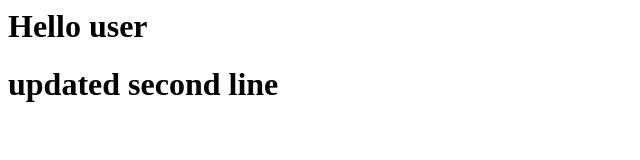
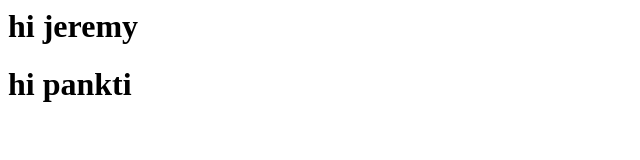
Before and after one commit to docdoom12345/webrepo, a plain HTML site: page index.html in a window 1280 px wide. Shown: the whole page, without its empty margins (0-640 px from the left). Drawn offline with Linux system fonts and the light colour scheme.

Commit message:
Update index.html

```diff
--- a/index.html
+++ b/index.html
@@ -1,2 +1,2 @@
-<h1>Hello user</h1>
-<h1>updated second line </h1>
+<h1>hi jeremy</h1>
+<h1>hi pankti</h1>
```
